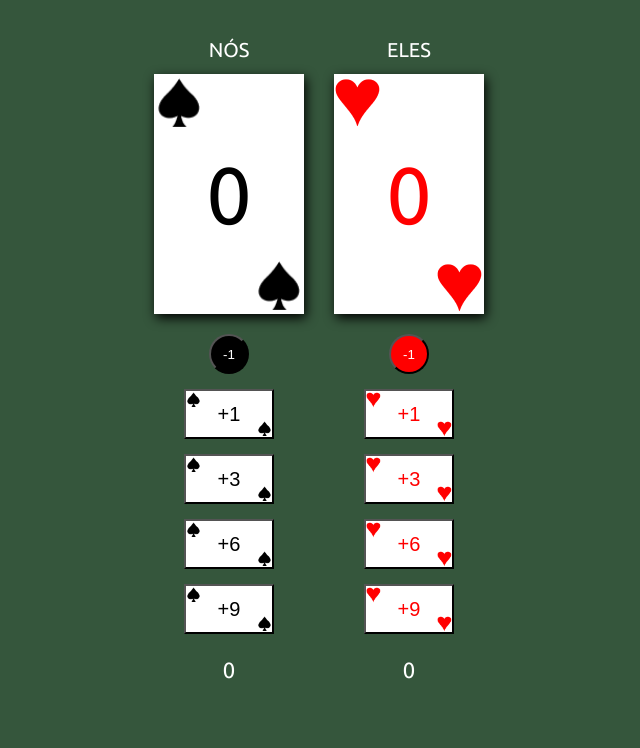
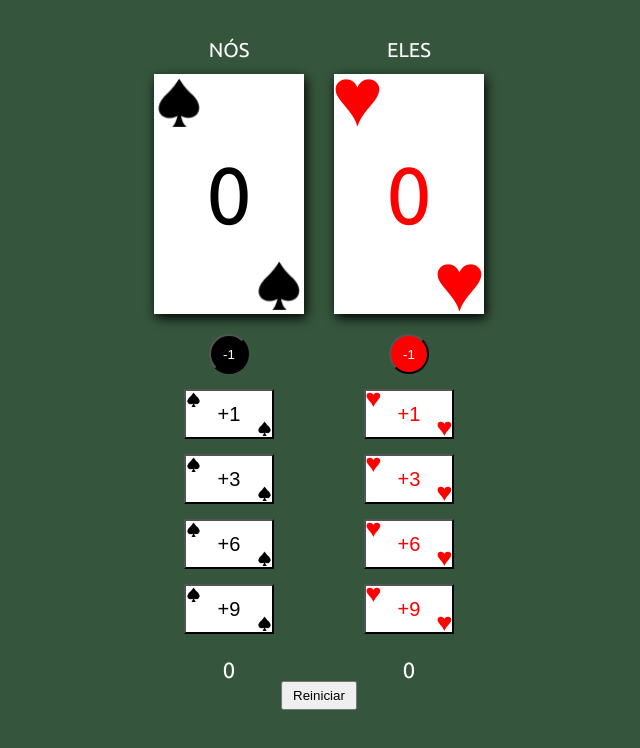
Before and after one commit to junioralvesbr/placar-truco, a React (Create React App) app: page / in a window 1280 px wide. Shown: the top 748 px of the page, without its empty margins (321-961 px from the left). Built offline with nearby package versions, Linux system fonts and the light colour scheme.

Commit message:
add resetGame Button

```diff
--- /dev/null
+++ b/src/components/ResetGame/index.js
@@ -0,0 +1,8 @@
+import styled from 'styled-components'
+
+const ResetGame = styled.button`
+  padding: 5px 10px;
+  cursor: pointer;
+`
+
+export default ResetGame
--- a/src/pages/Home/index.js
+++ b/src/pages/Home/index.js
@@ -1,5 +1,6 @@
 import { useState } from 'react'
 import { Main, Container, BoardSection, PointSection, CardPointStyle, MatchWrapper } from './styles'
+import ResetGame from '../../components/ResetGame'
 import ScoreBoard from '../../components/ScoreBoard'
 import CardPoint from '../../components/CardPoint'
 import LessPoint from '../../components/LessPoint'
@@ -15,6 +16,7 @@ function Home() {
     let totalScore = spadeScore + point
     if (totalScore >= 12) {
       setSpadeScore(0)
+      setHeartScore(0)
       setSpadeMatch(old => old + 1)
       return
     }
@@ -28,6 +30,7 @@ function Home() {
   const upHeartScore = (point) => {
     let totalScore = heartScore + point
     if (totalScore >= 12) {
+      setSpadeScore(0)
       setHeartScore(0)
       setHeartMatch(old => old + 1)
       return
@@ -37,6 +40,13 @@ function Home() {
 
   const downHeartScore = () => {
     heartScore > 0 && setHeartScore(heartScore - 1)
+  }
+
+  const resetGame = () => {
+    setSpadeScore(0)
+    setHeartScore(0)
+    setSpadeMatch(0)
+    setHeartMatch(0)
   }
 
   return (
@@ -73,6 +83,7 @@ function Home() {
           <Match>{heartMatch}</Match>
         </MatchWrapper>
 
+        <ResetGame onClick={resetGame}>Reiniciar</ResetGame>
       </Container>
     </Main>
   )
--- a/src/pages/Home/styles.js
+++ b/src/pages/Home/styles.js
@@ -1,4 +1,5 @@
 import styled from 'styled-components'
+import ResetGame from '../../components/ResetGame'
 
 export const Main = styled.main`
   width: 100vw;
@@ -12,6 +13,12 @@ export const Container = styled.div`
   width: 100%;
   max-width: 360px;
   height: 90%;
+
+  & > ${ResetGame} {
+    position: relative;
+    left: 50%;
+    transform: translate(-50%);
+  }
 `
 
 export const BoardSection = styled.section`
```
